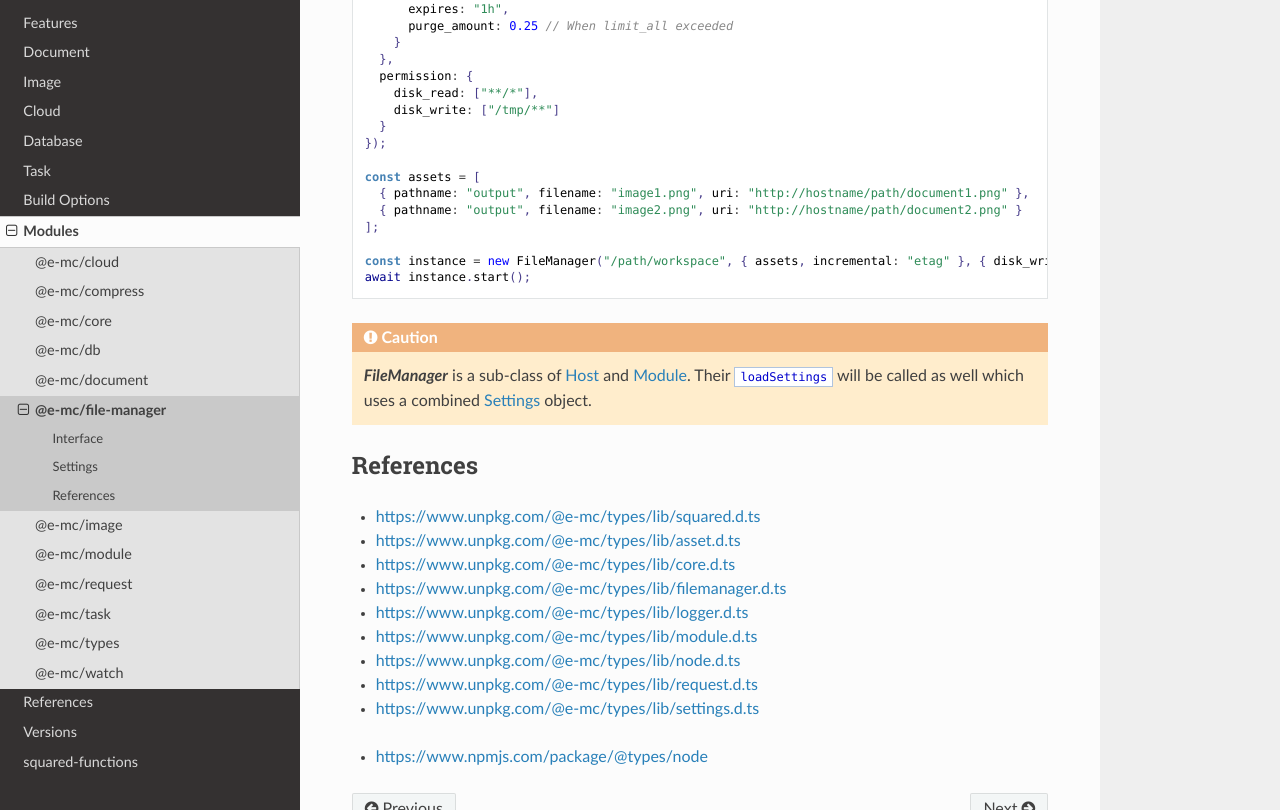
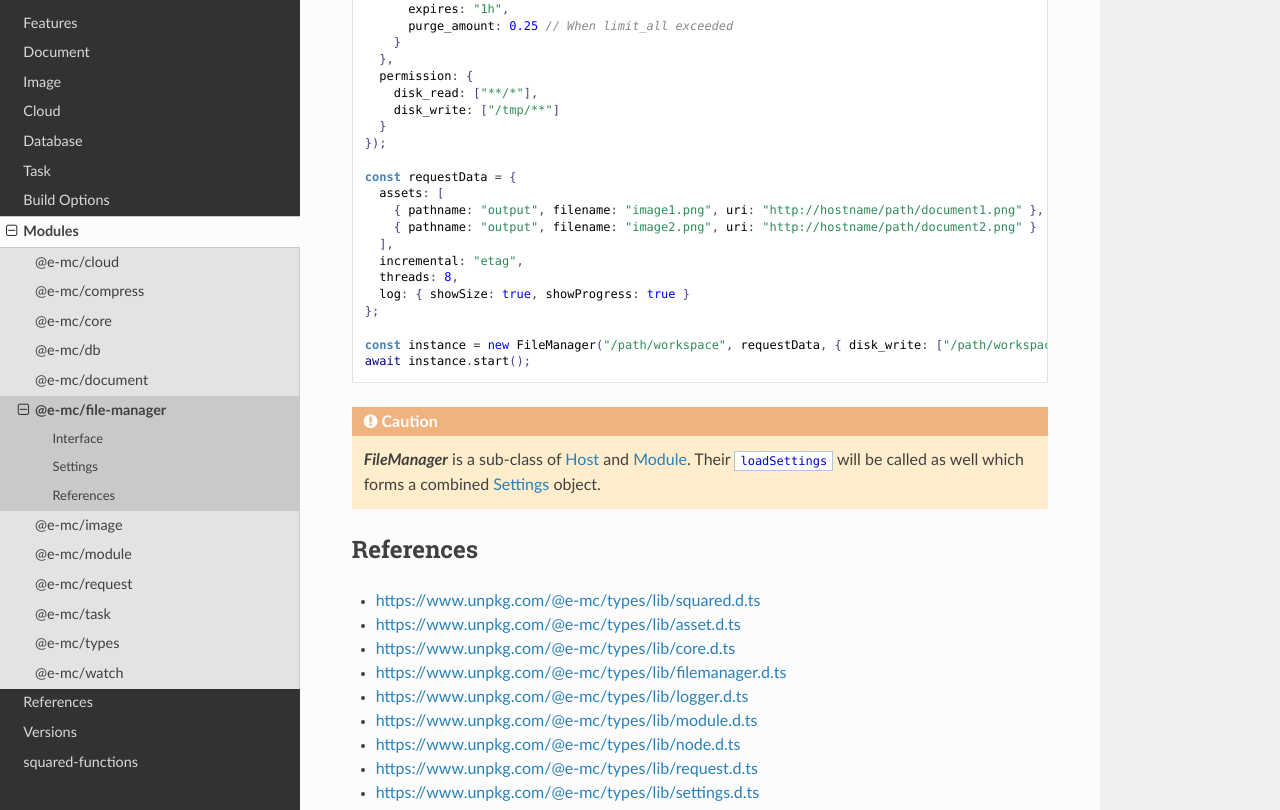
Before and after one commit to anpham6/chrome-docs, a Sphinx documentation site: the page built from source/modules/file-manager.rst, in a window 1280 px wide and 900 px high, scrolled down 4664 px, cut to the strip 90-900 px from the top of the window. Built offline with Sphinx 7.4.7 and the Read the Docs theme 2.0.0, drawn with Linux system fonts in a browser that asks for light colours.

```diff
--- a/source/modules/compress.rst
+++ b/source/modules/compress.rst
@@ -35,6 +35,8 @@
       createBrotliCompress(file: string | Buffer, options?: CompressLevel): BrotliCompress;
       createWriteStreamAsGzip(file: string | Buffer, output: string, options?: CompressLevel): WriteStream;
       createWriteStreamAsBrotli(file: string | Buffer, output: string, options?: CompressLevel): WriteStream;
+      writeGzip(file: string | Buffer, output: string, options?: CompressLevel): Promise<void>;
+      writeBrotli(file: string | Buffer, output: string, options?: CompressLevel): Promise<void>;
       tryFile(file: string | Buffer, config: CompressFormat, callback?: TryFileResult): Promise<BufferResult>;
       tryFile(file: string | Buffer, output: string, config: CompressFormat, callback?: TryFileResult): Promise<BufferResult>;
       tryImage(file: string, config: CompressFormat, callback?: TryImageResult): Promise<BufferResult>;
--- a/source/modules/file-manager.rst
+++ b/source/modules/file-manager.rst
@@ -288,15 +288,20 @@
     }
   });
 
-  const assets = [
-    { pathname: "output", filename: "image1.png", uri: "http://hostname/path/document1.png" },
-    { pathname: "output", filename: "image2.png", uri: "http://hostname/path/document2.png" }
-  ];
+  const requestData = {
+    assets: [
+      { pathname: "output", filename: "image1.png", uri: "http://hostname/path/document1.png" },
+      { pathname: "output", filename: "image2.png", uri: "http://hostname/path/document2.png" }
+    ],
+    incremental: "etag",
+    threads: 8,
+    log: { showSize: true, showProgress: true }
+  };
 
-  const instance = new FileManager("/path/workspace", { assets, incremental: "etag" }, { disk_write: ["/path/workspace/output/**"] });
+  const instance = new FileManager("/path/workspace", requestData, { disk_write: ["/path/workspace/output/**"] });
   await instance.start();
 
-.. caution:: :target:`FileManager` is a sub-class of :doc:`Host <core>` and :doc:`Module <module>`. Their ``loadSettings`` will be called as well which uses a combined :ref:`Settings <references-e-mc-types-lib-node>` object.
+.. caution:: :target:`FileManager` is a sub-class of :doc:`Host <core>` and :doc:`Module <module>`. Their ``loadSettings`` will be called as well which forms a combined :ref:`Settings <references-e-mc-types-lib-node>` object.
 
 References
 ==========
--- a/source/modules/request.rst
+++ b/source/modules/request.rst
@@ -79,9 +79,9 @@
       new(module?: RequestModule): IRequest;
   }
 
-.. deprecated:: 0.8.5
+.. deprecated:: 0.9.0
 
-  *RequestInit* property **requestTimeout** was renamed **readTimeout** and will be removed in **0.9.0**.
+  *RequestInit* property **requestTimeout** was renamed **readTimeout**.
 
 .. versionadded:: 0.8.2
 
```
Also changed, not shown: other parts of source/modules/compress.rst (+4 -0 lines), source/modules/cloud.rst (+5 -3 lines).
